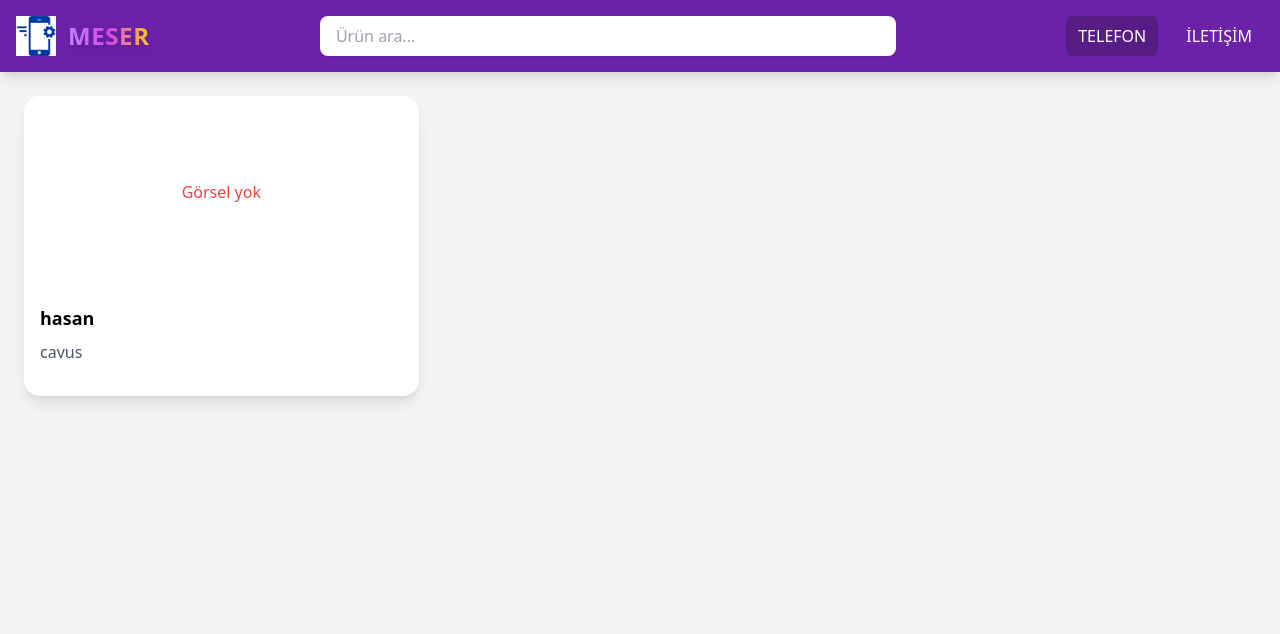
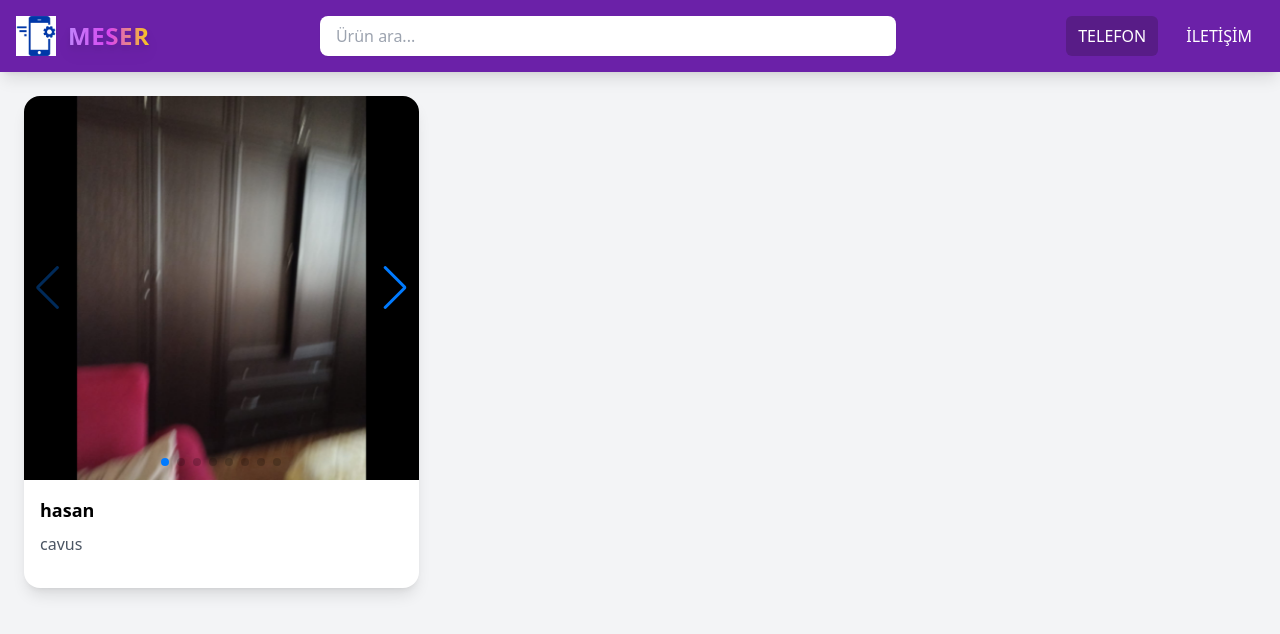
Before and after one commit to mrhasan34/meserWeb, a React (Create React App) app: page /#/products in a window 1280 px wide. Shown: the top 634 px of the page. Built offline with nearby package versions, Linux system fonts and the light colour scheme.

Commit message:
Add swiper for image slider in Card component and update package.json

```diff
--- a/package.json
+++ b/package.json
@@ -13,6 +13,7 @@
     "react-icons": "^5.5.0",
     "react-router-dom": "^7.7.0",
     "react-scripts": "5.0.1",
+    "swiper": "^11.2.10",
     "web-vitals": "^2.1.4"
   },
   "scripts": {
--- a/src/components/Card.jsx
+++ b/src/components/Card.jsx
@@ -1,29 +1,65 @@
-import React from 'react';
+import React from "react";
+import { Swiper, SwiperSlide } from "swiper/react";
+import { Navigation, Pagination } from "swiper/modules";
+import "swiper/css";
+import "swiper/css/navigation";
+import "swiper/css/pagination";
 
 // src/assets klasöründeki tüm görselleri topla
-const images = require.context('../assets', false, /\.(png|jpe?g|svg)$/);
+const imagesCtx = require.context("../assets", false, /\.(png|jpe?g|svg)$/);
+
+function resolveAsset(path) {
+  if (!path) return null;
+  const fileName = path.split("/").pop();
+  try {
+    const mod = imagesCtx(`./${fileName}`);
+    return mod?.default || mod;
+  } catch {
+    return null;
+  }
+}
 
 export default function Card({ product }) {
-  let productImage;
+  // destek: product.images (array) veya legacy product.image (string)
+  const rawImages = Array.isArray(product?.images)
+    ? product.images
+    : product?.image
+    ? [product.image]
+    : [];
 
-  try {
-    // Sadece dosya adını alıyoruz (ör: 26635056.jpeg)
-    const fileName = product.image.split('/').pop();
-    productImage = images(`./${fileName}`);
-  } catch (error) {
-    console.warn(`Görsel bulunamadı: ${product.image}`);
-    productImage = null;
-  }
+  const resolved = rawImages.map(resolveAsset).filter(Boolean);
 
   return (
     <div className="bg-white shadow-lg rounded-2xl overflow-hidden hover:shadow-2xl transition-shadow">
-      <div className="w-full h-48 flex items-center justify-center bg-white p-2">
-        {productImage ? (
-          <img src={productImage} alt={product.name} className="max-h-full object-contain" />
+      {/* Görseller - tam genişlik slider */}
+      <div className="w-full bg-black">
+        {resolved.length ? (
+          <Swiper
+            modules={[Navigation, Pagination]}
+            navigation
+            pagination={{ clickable: true }}
+            spaceBetween={10}
+            slidesPerView={1}
+            className="h-64 sm:h-80 md:h-96"
+          >
+            {resolved.map((src, idx) => (
+              <SwiperSlide key={idx} className="flex items-center justify-center">
+                <img
+                  src={src}
+                  alt={`${product.name} ${idx + 1}`}
+                  className="object-contain w-full h-full"
+                />
+              </SwiperSlide>
+            ))}
+          </Swiper>
         ) : (
-          <div className="text-red-500">Görsel yok</div>
+          <div className="text-red-500 flex items-center justify-center h-64">
+            Görsel yok
+          </div>
         )}
       </div>
+
+      {/* Ürün detayları */}
       <div className="p-4">
         <h2 className="text-lg font-semibold mb-2">{product.name}</h2>
         <p className="text-gray-600 mb-4">{product.description}</p>
```
Also changed, not shown: 1 other file (tests, documents, lock files or other folders).
